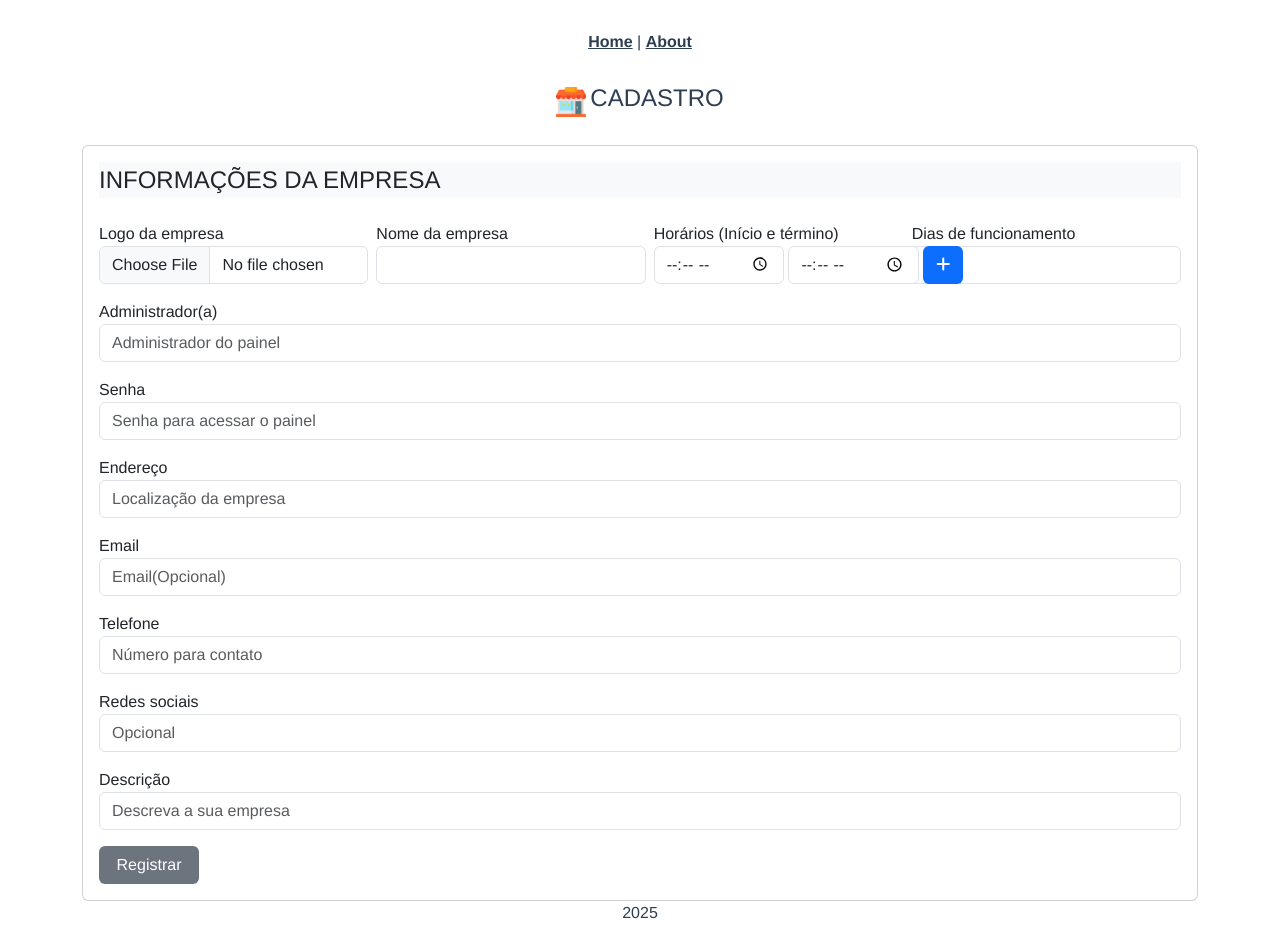
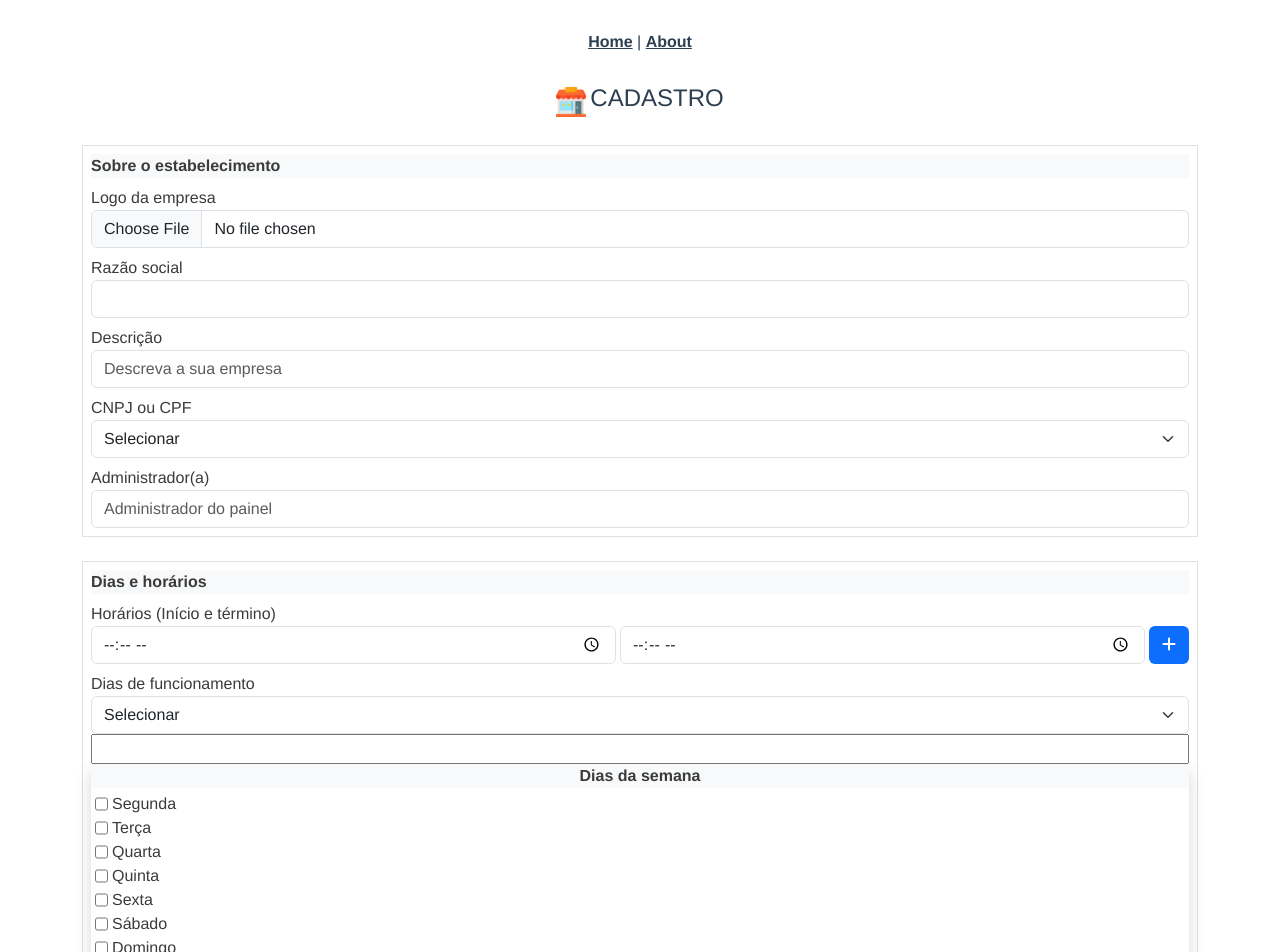
Before and after one commit to jordan-victor/painel-adm-catalogo, a Vue app: page /#/cadastro in a window 1280 px wide. Shown: the top 952 px of the page. Before the commit the page ends 925 px from the top, so only its background shows below. Built offline with nearby package versions, Linux system fonts and the light colour scheme.

Commit message:
Função para dicionar dias no array de dias selecionados

```diff
--- a/src/views/CadastroView.vue
+++ b/src/views/CadastroView.vue
@@ -5,24 +5,55 @@
             <h4>CADASTRO</h4>
         </header>
 
-        <form class="cadastro card p-3" @submit.prevent="enviarDados()">
+        <form class="cadastro" @submit.prevent="addDias(); enviarDados()">
             <!-- Informações do estabelecimento -->
-            <fieldset class="d-flex flex-column gap-3 flex-wrap mb-3 P-2">
-                <legend class="text-start bg-light">INFORMAÇÕES DA EMPRESA</legend>
+            <div class="d-flex flex-column gap-3 flex-wrap">
+                <!-- Sobre a empresa -->
+                <fieldset class="d-flex flex-wrap flex-column gap-2 mb-2 p-2 border">
+                    <div class="text-start bg-light"><strong>Sobre o estabelecimento</strong></div>
 
-                <div class="d-flex flex-wrap gap-2">
                     <div class="inputsContainer w-100">
                         <div class="text-start">Logo da empresa</div>
                         <input type="file" class="form-control" id="logo" placeholder="Opcional">
                     </div>
 
                     <div class="inputsContainer w-100">
-                        <div class="text-start">Nome da empresa</div>
+                        <div class="text-start">Razão social</div>
                         <input type="text" name="nome_empresa" class="form-control" id="nome_estabelecimneto" v-model="dadosForm.nome">
                     </div>
 
 
-                    <div style="max-width:250px; position:relative" class="d-flex flex-column">
+                     <div>
+                        <div class="text-start">Descrição</div>
+                        <input type="text" name="descricao" id="descricao" class="form-control" placeholder="Descreva a sua empresa" v-model="dadosForm.descricao">
+                    </div>
+
+
+                    <div class="inputsContainer w-100">
+                        <div class="text-start">CNPJ ou CPF</div>
+                        <select id="cnpj_cpf" class="form-select">
+                            <option value="">Selecionar</option>
+                            <option value="1">CPF</option>
+                            <option value="2">CNPJ</option>
+                        </select>
+                        <input type="hidden" class="form-control" id="cnpj_cpf" v-model="dadosForm.cnpj_cpf">
+                    </div>
+
+
+                    <div class="inputsContainer w-100">
+                        <div class="text-start">Administrador(a)</div>
+                        <input type="text" name="admins" class="form-control" id="adm" placeholder="Administrador do painel" v-model="dadosForm.admin">
+                    </div>
+                </fieldset>
+
+
+
+
+                <!-- Dias e horários -->
+                <fieldset class="d-flex flex-wrap flex-column gap-2 mb-2 p-2 border">
+                    <div class="text-start bg-light"><strong>Dias e horários</strong></div>
+
+                    <div style="position:relative" class="d-flex flex-column">
                         <div class="text-start">Horários (Início e término)</div>
                         <div class="d-flex gap-1 flex">
                             <input type="time" class="form-control" v-model="horaIni" id="hora_ini">
@@ -43,20 +74,59 @@
 
                     <div class="inputsContainer w-100">
                         <div class="text-start">Dias de funcionamento</div>
-                        <input type="text" name="dias-funci" class="form-control" id="dias" v-model="dadosForm.dias_func">
+                        <div style="position: relative;">
+                            <select id="dias" class="form-select">
+                                <option value="" style="display: none">Selecionar</option>
+                            </select>
+                            <input type="text" v-model="dias">
+
+                            <!-- Dias da semana -->
+                            <div class="shadow">
+                                <div class="bg-light"><strong>Dias da semana</strong></div>
+
+                                <div class="p-1">
+                                    <div class="d-flex flex-start gap-1">
+                                        <input type="checkbox" class="dia_semana" id="segunda" value="segunda">
+                                        <label for="segunda">Segunda</label>
+                                    </div>
+                                    <div class="d-flex flex-start gap-1">
+                                        <input type="checkbox" class="dia_semana" id="terca" value="terca">
+                                        <label for="terca">Terça</label>
+                                    </div>
+                                    <div class="d-flex flex-start gap-1">
+                                        <input type="checkbox" class="dia_semana" id="quarta" value="quarta">
+                                        <label for="quarta">Quarta</label>
+                                    </div>
+                                    <div class="d-flex flex-start gap-1">
+                                        <input type="checkbox" class="dia_semana" id="quinta" value="quinta">
+                                        <label for="quinta">Quinta</label>
+                                    </div>
+                                    <div class="d-flex flex-start gap-1">
+                                        <input type="checkbox" class="dia_semana" id="sexta" value="sexta">
+                                        <label for="sexta">Sexta</label>
+                                    </div>
+                                    <div class="d-flex flex-start gap-1">
+                                        <input type="checkbox" class="dia_semana" id="sabado" value="sabado">
+                                        <label for="sabado">Sábado</label>
+                                    </div>
+                                    <div class="d-flex flex-start gap-1">
+                                        <input type="checkbox" class="dia_semana" id="domingo" value="domingo">
+                                        <label for="domingo">Domingo</label>
+                                    </div>
                                 </div>
                             </div>
 
-                <div>
-                    <div class="text-start">Administrador(a)</div>
-                    <input type="text" name="admins" class="form-control" id="adm" placeholder="Administrador do painel" v-model="dadosForm.admin">
                         </div>
+                        <input type="hidden" name="dias-funci" class="form-control" id="dias" v-model="dadosForm.dias_func">
+                    </div>
+                </fieldset>
 
-                <div>
-                    <div class="text-start">Senha</div>
-                    <input type="password" name="senha" class="form-control" id="password" placeholder="Senha para acessar o painel" v-model="dadosForm.senha">
-                </div>
 
+
+
+                <!-- Endereços e contatos -->
+                <fieldset class="d-flex flex-wrap flex-column gap-2 p-2 border mb-2">
+                    <div class="text-start bg-light"><strong>Endereço e contatos</strong></div>
 
                     <div>
                         <div class="text-start">Endereço</div>
@@ -75,23 +145,18 @@
                         <input type="number" name="telefones" class="form-control" id="telefone" placeholder="Número para contato" v-model="dadosForm.telefone">
                     </div>
 
-
                     <div>
                         <div class="text-start">Redes sociais</div>
                         <input type="text" name="redes_sociais" class="form-control" id="redes" placeholder="Opcional" v-model="dadosForm.redeSocial">
                     </div>
-
-
-                <div>
-                    <div class="text-start">Descrição</div>
-                    <input type="text" name="descricao" id="descricao" class="form-control" placeholder="Descreva a sua empresa" v-model="dadosForm.descricao">
+                </fieldset>
             </div>
-            </fieldset>
 
 
 
-
-            <button class="btn bg-secondary text-white">Registrar</button>
+            <div class="d-flex flex-start">
+                <button class="btn bg-primary text-white">Registrar</button>
+            </div>
         </form>
     </main>
 </template>
@@ -112,16 +177,19 @@
         name:'CadastroView',
         data() {
             return {
+                //Horários
                 horaIni:null,
                 horaFim:null,
                 horarios_func:[],
+                //Dias
+                dias:null,
+                diasSubmit:[],
 
                 dadosForm:{
                     nome:"",
                     horarios:"",
                     dias_func:"",
                     admin:"",
-                    senha:"",
                     endereco:"",
                     email:"",
                     telefone:"",
@@ -132,10 +200,13 @@
         },
 
         methods: {
+            // Adicionar horas no array de horas
             addHora(){
                 if(this.horaIni && this.horaFim){
                     if(this.horaIni < this.horaFim){
                         this.horarios_func.push({"horaIni":this.horaIni, "horaFim":this.horaFim})
+                        this.horaIni = null
+                        this.horaFim = null
                     }
                     else{
                         alert("O horário de início deve ser menor que o horário de término")
@@ -147,7 +218,18 @@
             },
 
 
+            // Adicionar dias no array de dias
+            addDias(){
+                var diasSelecionados = document.querySelectorAll(".dia_semana")
+                diasSelecionados.forEach(dia_selecionado=>{
+                    if(dia_selecionado.checked){
+                        this.diasSubmit.push(dia_selecionado.value)
+                        this.dias = JSON.stringify(this.diasSubmit)
+                    }
+                })
 
+                this.diasSubmit = []
+            },
 
 
 
@@ -164,7 +246,6 @@
                     horarios: this.dadosForm.horarios,
                     dias_func: this.dadosForm.dias_func,
                     adm: this.dadosForm.admin,
-                    senha: this.dadosForm.senha,
                     endereco: this.dadosForm.endereco,
                     email: this.dadosForm.email,
                     telefone: this.dadosForm.telefone,
@@ -203,6 +284,15 @@
 
 
 <style scoped>
+    /* Estilo das fontes */
+    label{
+      color: rgb(59, 59, 59);
+    }
+    div{
+      color: rgb(59, 59, 59);
+    }
+
+
     label{
         margin-left: 0px;
     }
@@ -215,13 +305,17 @@
         min-width: 100px;
         flex: 1;
     }
-    input{
+    input[type='text']{
+        width: 100%;
+    }
+    input[type='number']{
+        width: 100%;
+    }
+    select{
         width: 100%;
     }
 
-    fieldset > div{
-        flex: 1;
-    }
+
     #horariosContainer{
         position: absolute;
         height:300px;
```
Lines whose indentation alone changed are shown as unchanged.
